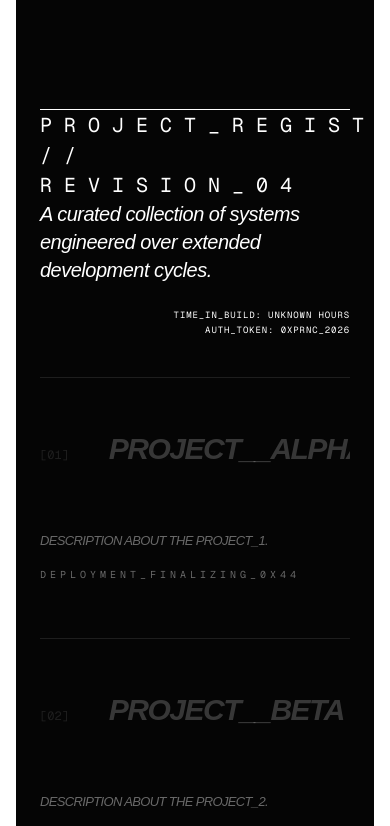
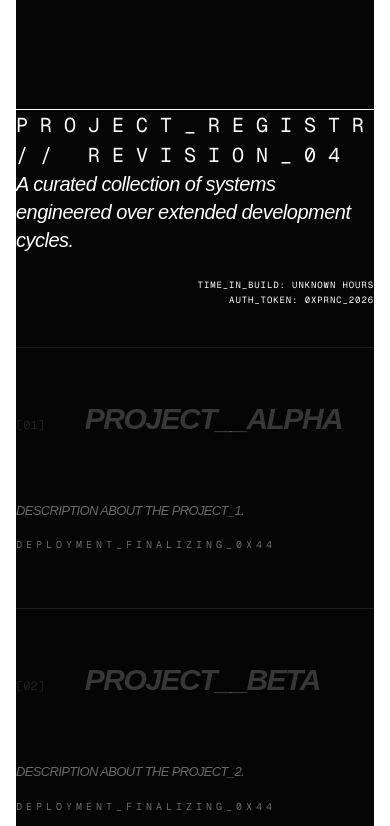
Before and after one commit to Prince-0077/v3-engineering-portfolio, a Next.js app: page / in a window 390 px wide. Shown: the part 2278-3104 px from the top of the page. Built offline with nearby package versions, Linux system fonts and the light colour scheme.

Commit message:
feat: finalize hero architecture for main branch deployment

```diff
--- a/src/app/page.tsx
+++ b/src/app/page.tsx
@@ -1,7 +1,7 @@
 "use client";
 import { useState, useEffect } from "react";
 import { motion, AnimatePresence } from "framer-motion";
-import { BIO_TEXTS, TECH_STACK,   } from "@/constants";
+import { BIO_TEXTS, } from "@/constants";
 import Link from "next/link";
 import { MECH_EASE } from "@/constants";
 
@@ -63,8 +63,8 @@ export default function Home() {
                     animate={{ opacity: 1, y: 0 }}
                     exit={{ opacity: 0, y: -5 }}
                     transition={{ duration: 1, ease: MECH_EASE }}
-                    className="text-white/80  text-[22px]  italic leading-relaxed uppercase"
-                  >
+                    className="text-white/80  text-[22px]  italic leading-relaxed uppercase">
+
                     {BIO_TEXTS[textIndex]}
                   </motion.p>
                 </AnimatePresence>
@@ -149,7 +149,7 @@ export default function Home() {
 
 
 
-<section id="projects" className="max-w-7xl  mx-auto px-6 mt-[-90px] md:px-12 mb-20">
+<section id="projects" className="max-w-7xl mx-auto px-auto mt-[-90px] md:px-12 mb-20">
 
 
       <div className="flex flex-col md:flex-row border-t  border-white/100 md:items-end justify-between gap-6  mb-10">
```
